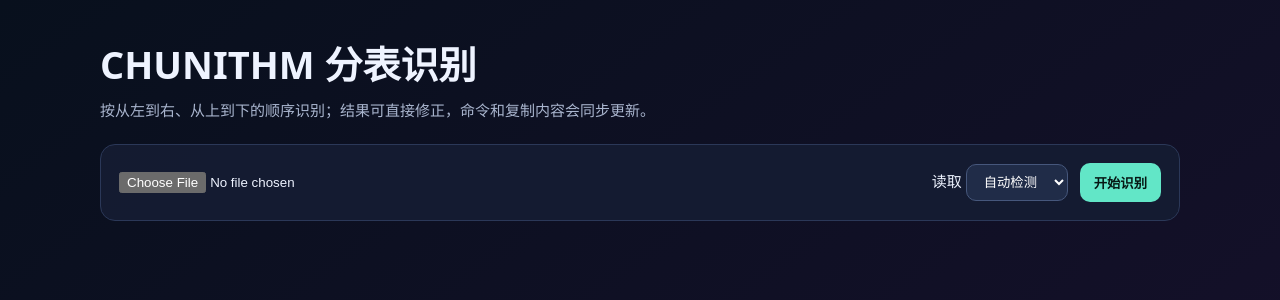
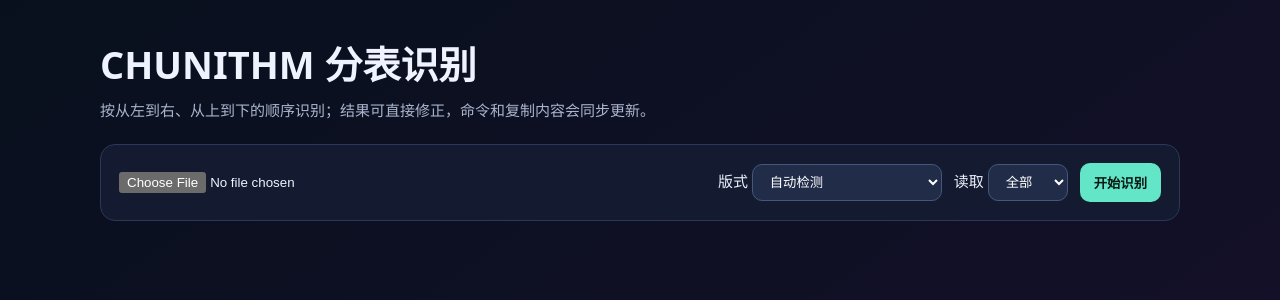
Before and after one commit to Tokita233/chunithm-score-reader, a Flask app: page / in a window 1280 px wide. Shown: the top 300 px of the page. Run offline with Flask 3, Linux system fonts and the light colour scheme.

Commit message:
Add manual score-table layout selector

```diff
--- a/app.py
+++ b/app.py
@@ -107,10 +107,11 @@
     return "mate" if w / h >= 0.82 else "tippy"
 
 
-def template_cards(image: np.ndarray) -> list[Card]:
+def template_cards(image: np.ndarray, layout: str | None = None) -> list[Card]:
     """Normalized coordinates for both supported five-column report UIs."""
     h, w = image.shape[:2]
-    if layout_name(image) == "mate":
+    layout = layout or layout_name(image)
+    if layout == "mate":
         # CHUNITHM MATE Best 50 Information: 30 cards above, 20 below.
         xs = [0.0167, 0.2111, 0.4056, 0.6000, 0.7944]
         top_ys = [0.16625, 0.24125, 0.31625, 0.39125, 0.46625, 0.54125]
@@ -133,20 +134,21 @@
     ]
 
 
-def detect_cards(image: np.ndarray) -> list[Card]:
+def detect_cards(image: np.ndarray, layout: str | None = None) -> list[Card]:
     """Detect the 5-column layout; fall back to normalized template coordinates."""
     h, w = image.shape[:2]
+    layout = layout or layout_name(image)
     # The MATE layout is highly regular and has colored cards on a pale
     # background, where dark-pixel contour detection is less reliable.
-    if layout_name(image) == "mate":
-        return template_cards(image)
+    if layout == "mate":
+        return template_cards(image, layout)
 
     gray = cv2.cvtColor(image, cv2.COLOR_BGR2GRAY)
     # Ignore header/banner regions when finding the five repeated columns.
     body = gray[int(h * 0.22):, :]
     x_centers = projection_centers(body, axis=0, expected=5)
     if len(x_centers) != 5:
-        return template_cards(image)
+        return template_cards(image, layout)
 
     # Card rows are short, dark horizontal bands. Locate connected components
     # after a wide horizontal close, then merge nearly identical y positions.
@@ -161,7 +163,7 @@
             ys.append(y)
     row_ys = merge_intervals(ys, max(8, int(h * 0.012)))
     if len(row_ys) < 7:
-        return template_cards(image)
+        return template_cards(image, layout)
 
     cw, ch = round(w * 0.184), round(h * 0.054)
     lefts = [max(0, round(c - cw / 2)) for c in x_centers]
@@ -414,12 +416,14 @@
         return jsonify({"error": "请选择图片"}), 400
     try:
         image = decode_image(upload.read())
+        requested_layout = request.form.get("layout", "auto")
+        layout = requested_layout if requested_layout in ("tippy", "mate") else layout_name(image)
         expected = int(request.form.get("expected", "45"))
-        cards = reading_order(detect_cards(image))
+        cards = reading_order(detect_cards(image, layout))
         if expected in (45, 50):
             cards = cards[:expected]
-        results = parse_cards_direct(image, cards, layout_name(image))
-        return jsonify({"count": len(results), "layout": layout_name(image), "items": results})
+        results = parse_cards_direct(image, cards, layout)
+        return jsonify({"count": len(results), "layout": layout, "items": results})
     except Exception as exc:
         return jsonify({"error": f"识别失败：{exc}"}), 500
 
--- a/templates/index.html
+++ b/templates/index.html
@@ -34,9 +34,16 @@
   <p class="sub">按从左到右、从上到下的顺序识别；结果可直接修正，命令和复制内容会同步更新。</p>
   <form class="toolbar" id="form">
     <input id="image" name="image" type="file" accept="image/*" required>
+    <label>版式
+      <select id="layout" name="layout">
+        <option value="auto" selected>自动检测</option>
+        <option value="tippy">旧版 Tippy Bot</option>
+        <option value="mate">新版 CHUNITHM MATE</option>
+      </select>
+    </label>
     <label>读取
       <select id="expected" name="expected">
-        <option value="0" selected>自动检测</option>
+        <option value="0" selected>全部</option>
         <option value="45">45 首</option>
         <option value="50">50 首</option>
       </select>
```
